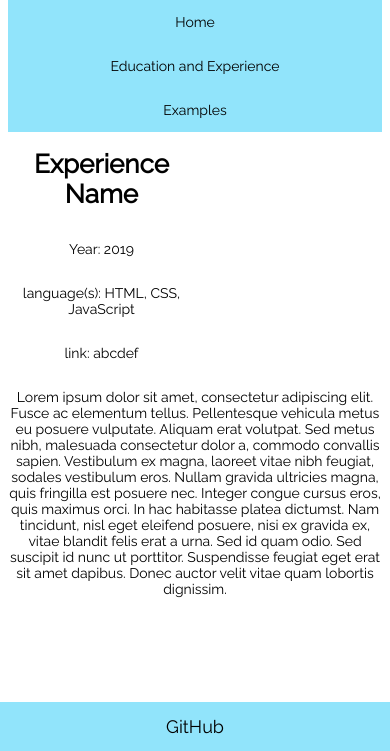
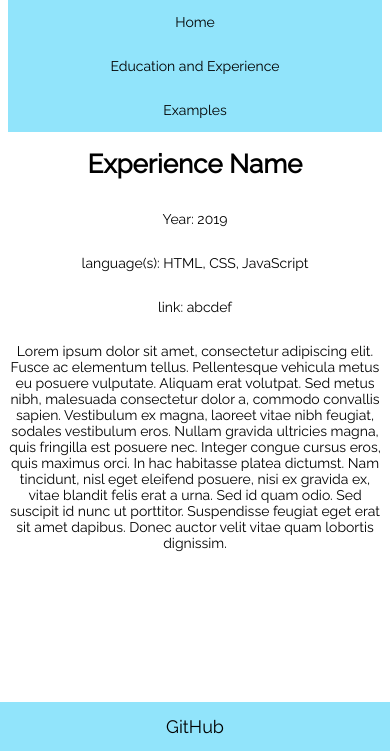
Before and after one commit to hawadlu/personal-website, a PHP site: page /examples.php in a window 390 px wide. Shown: the part 93-844 px from the top of the page. Run offline with PHP 8.4, Linux system fonts and the light colour scheme.

Commit message:
Update styles.css
Adds mobile layout for experince grid.

```diff
--- a/styles.css
+++ b/styles.css
@@ -267,6 +267,21 @@ button {
   "link image"
   "description description";
 }
+
+/*Styling for mobile*/
+@media (max-width:750px){
+.experience-examples-grid-container {
+  display: grid;
+  grid-template-columns: 1fr;
+  grid-template-rows: 1auto 1auto 1auto 1auto 1auto 1auto;
+  grid-template-areas: "name"
+  "year"
+  "langauges"
+  "link"
+  "image"
+  "description";
+}
+
 .experience-examples-image { grid-area: image; }
 
 .experience-examples-name { grid-area: name; }
```
